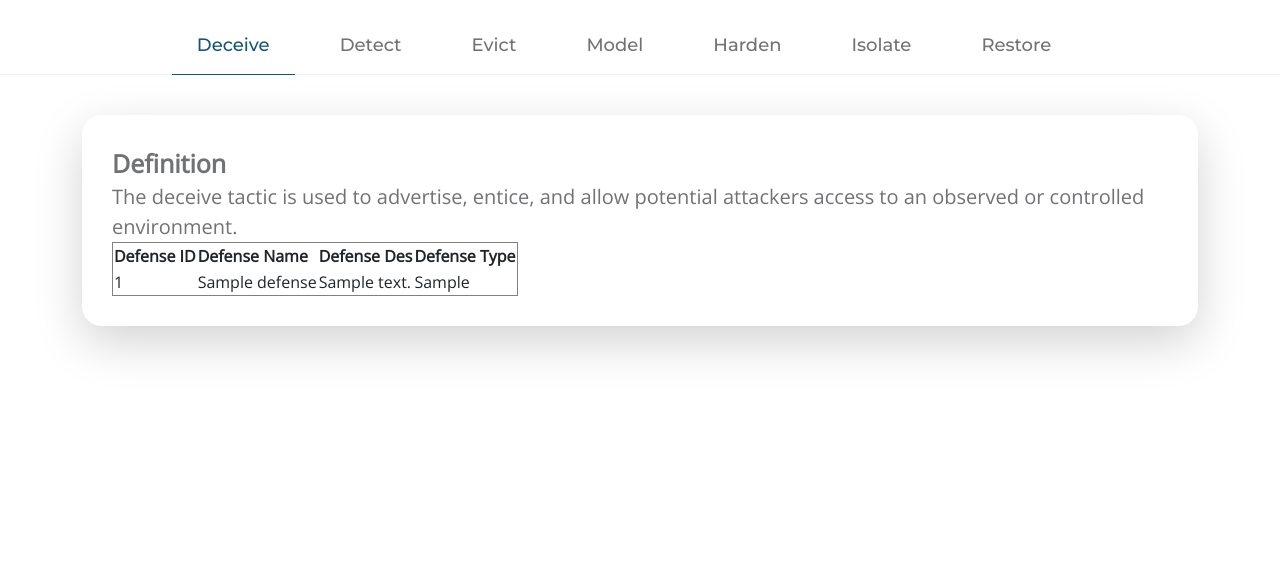
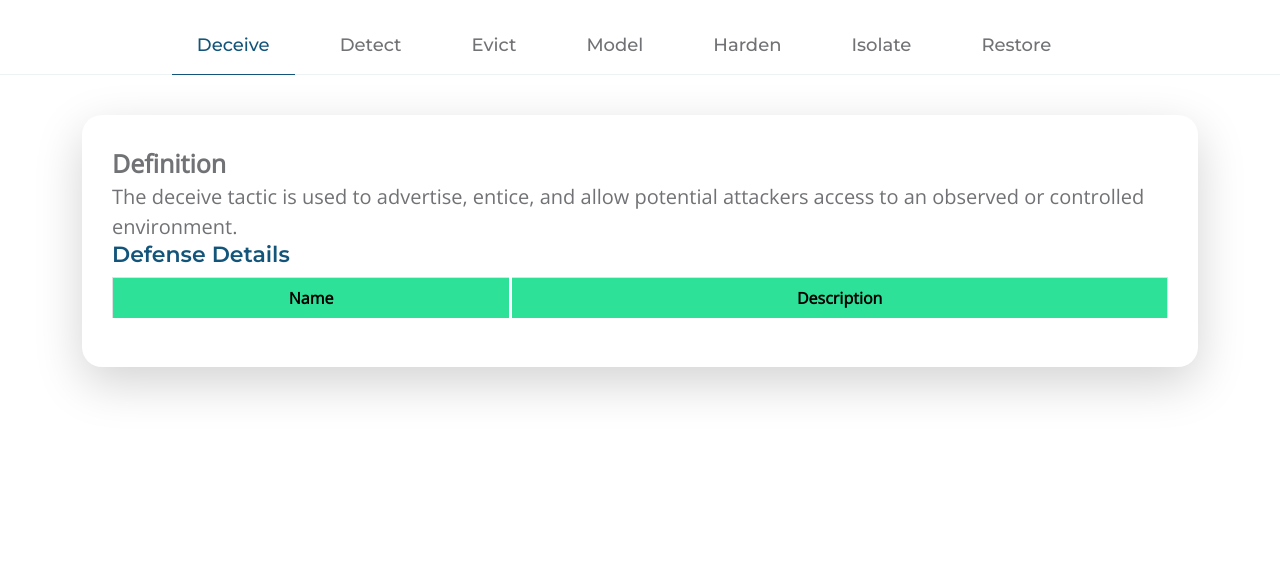
Before and after one commit to OntoATTVN2023/OntoATTVN, a Flask app: template app/templates/defense.html in a window 1280 px wide. Shown: the part 898-1459 px from the top of the page. Run offline with Flask 3, Linux system fonts and the light colour scheme; the template is opened without the code that fills it: most values are stand-ins (such as "Sample title", 1, 10 or a date in 2020); lists and menus that the app fills with data are empty.

Commit message:
Update defense.html

```diff
--- a/app/templates/defense.html
+++ b/app/templates/defense.html
@@ -172,25 +172,41 @@
                                                         <p class="mb-0">
                                                             <strong style="font-size: 25px;">Definition</strong> <br />
                                                             The deceive tactic is used to advertise, entice, and allow potential attackers access to an observed or controlled environment.
-                                                        </p>
-                                                        {% if deceive_list %}
-							    <table border="1">
+						            </p>
+						            <h6 class="mb-2">Defense Details</h6>
+						    <table class="table table-striped table-bordered table-teal">
+							    <thead class="table-light">
 								<tr>
-								    <th>Defense ID</th>
-								    <th>Defense Name</th>
-								    <th>Defense Des</th>
-								    <th>Defense Type</th>
+								    <th style="border-right: 3px solid #fff; text-align: center; vertical-align: middle;
+										border-bottom: 3px solid #fff; background: #2de298">Name</th>
+								    <th style="text-align: center; vertical-align: middle;
+										border-bottom: 3px solid #fff; background: #2de298">Description</th>
 								</tr>
-								{% for defense in deceive_list %}
-								<tr>
-								    <td>{{ defense['DefenseID'] }}</td>
-								    <td>{{ defense['DefenseName'] }}</td>
-								    <td>{{ defense['DefenseDescription'] }}</td>
-								    <td>{{ defense['DefenseType'] }}</td>
-								</tr>
+							    </thead>
+							    <tbody>
+								{% for Type, defense_list in results.items() %}
+								    {% if Type == "Deceive" %}
+									{% for defense_item in defense_list %}
+									    {% set defenseParts = defense_item.split(": ") %}
+									    {% set defenseName = defenseParts[1].replace(" ", "") %}
+									    {% set defense = defenseParts[0] ~ ": " ~ defenseParts[1] %}
+									    <tr>
+										<td class="table-light" style="border-right: 3px solid #fff; border-bottom: 3px solid #fff;">
+										    <a href="https://d3fend.mitre.org/technique/d3f:{{ defenseName }}" target="_blank"
+											style="display: block; margin-bottom: 5px;">
+											{{ defense }}
+										    </a>
+										</td>
+										<td class="table-light" style="border-bottom: 3px solid #fff;">
+										    {{ defenseParts[2] }}
+										</td>
+									    </tr>
+									{% endfor %}
+								    {% endif %}
 								{% endfor %}
-							    </table>
-							    {% endif %}
+							    </tbody>
+							</table>
+
                                                     </div>
                                                 </div>
                                             </div>
```
